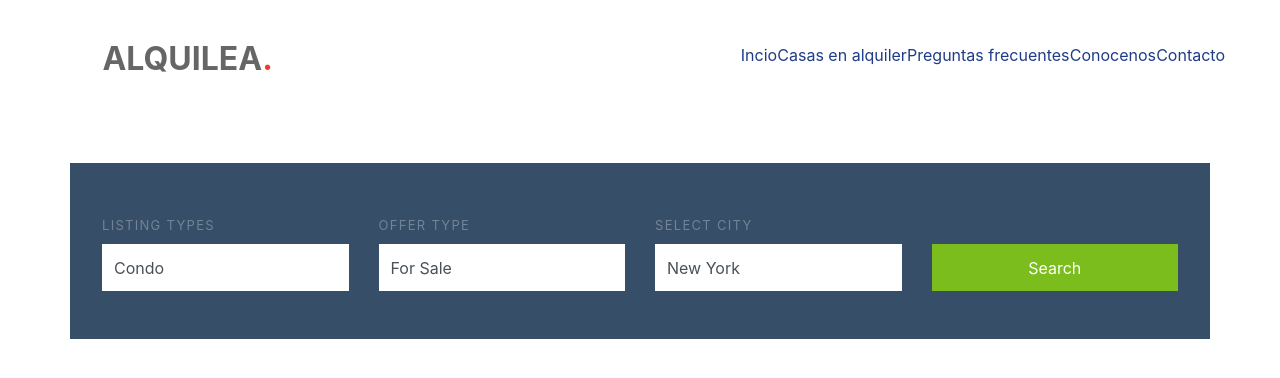
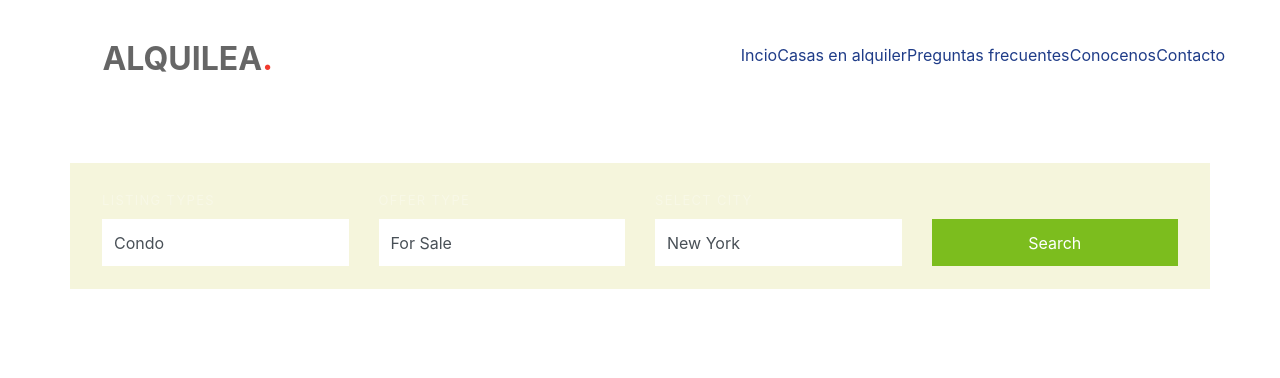
Before and after one commit to cueiras/proyecto, a PHP site: page / in a window 1280 px wide. Shown: the top 378 px of the page. Run offline with PHP 8.4, Linux system fonts and the light colour scheme; data that the repository does not hold is empty; some libraries are stand-ins or nearby versions.

Commit message:
css menu filtros echo

```diff
--- a/css/miStyle.css
+++ b/css/miStyle.css
@@ -10,3 +10,9 @@
 #carrousel{
 	margin-top: 5%;
 }
+#menu_filtros{
+
+    background-color: beige;
+    padding-top: 2%;
+    padding-bottom: 2%;
+}
--- a/index.php
+++ b/index.php
@@ -43,7 +43,7 @@
 	<div class="site-section site-section-sm pb-0">
       <div class="container">
         <div class="row">
-          <form class="form-search col-md-12" style="margin-top: -100px;">
+          <form class="form-search col-md-12" id="menu_filtros" style="margin-top: -100px;">
             <div class="row  align-items-end">
               <div class="col-md-3">
                 <label for="list-types">Listing Types</label>
```
